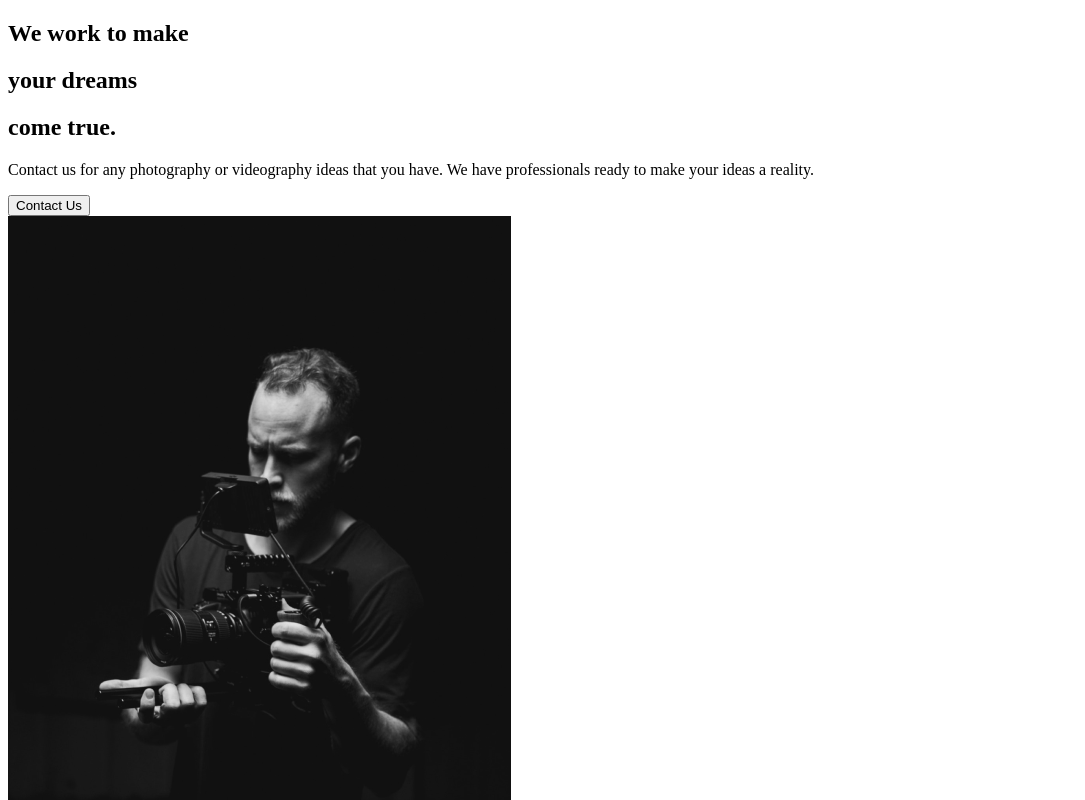
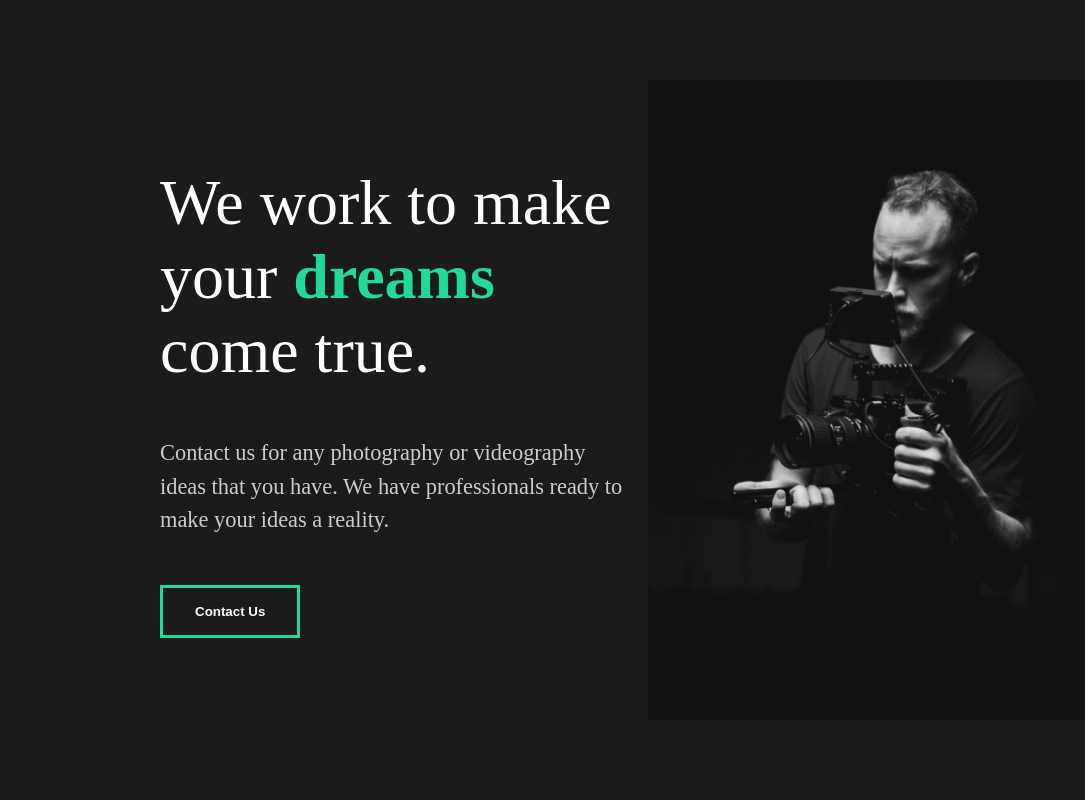
Before and after one commit to ryan-hughes97/react-mock-portfolio, a React (Create React App) app: page / in a window 1280 px wide. Shown: the top 800 px of the page, without its empty margins (0-1085 px from the left). Built offline with nearby package versions, Linux system fonts and the light colour scheme.

Commit message:
+ Styled Components for About Section

```diff
--- a/src/App.js
+++ b/src/App.js
@@ -1,9 +1,13 @@
 import './App.css';
+// Global Style
+import GlobalStyle from './components/GlobalStyle';
+// Import Pages
 import AboutUs from './pages/AboutUs';
 
 function App() {
   return (
     <div className='App'>
+      <GlobalStyle />
       <AboutUs />
     </div>
   );
--- a/src/components/AboutSection.js
+++ b/src/components/AboutSection.js
@@ -1,34 +1,66 @@
 import React from 'react';
 import home1 from '../img/home1.png';
+// import styled
+import styled from 'styled-components';
 
 const AboutSection = () => {
   return (
-    <div>
-      <div className='description'>
+    <StyledAbout>
+      <StyledDescription>
         <div className='title'>
-          <div className='hide'>
+          <StyledHide>
             <h2>We work to make</h2>
-          </div>
-          <div className='hide'>
+          </StyledHide>
+          <StyledHide>
             <h2>
               your <span>dreams</span>
             </h2>
-          </div>
-          <div className='hide'>
+          </StyledHide>
+          <StyledHide>
             <h2>come true.</h2>
-          </div>
+          </StyledHide>
           <p>
             Contact us for any photography or videography ideas that you have.
             We have professionals ready to make your ideas a reality.
           </p>
           <button>Contact Us</button>
         </div>
-      </div>
-      <div className='image'>
+      </StyledDescription>
+      <StyledImage>
         <img src={home1} alt='guy with a camera' />
-      </div>
-    </div>
+      </StyledImage>
+    </StyledAbout>
   );
 };
 
+// Styled Component
+const StyledAbout = styled.div`
+  min-height: 90vh;
+  display: flex;
+  align-items: center;
+  justify-content: space-between;
+  padding: 5rem 10rem;
+  color: white;
+`;
+
+const StyledDescription = styled.div`
+  flex: 1;
+  padding-right: 1rem;
+  font-weight: lighter;
+`;
+
+const StyledImage = styled.div`
+  flex: 1;
+  overflow: hidden;
+  img {
+    width: 100%;
+    height: 80vh;
+    object-fit: cover;
+  }
+`;
+
+const StyledHide = styled.div`
+  overflow: hidden;
+`;
+
 export default AboutSection;
--- /dev/null
+++ b/src/components/GlobalStyle.js
@@ -0,0 +1,53 @@
+import { createGlobalStyle } from 'styled-components';
+
+const GlobalStyle = createGlobalStyle`
+  * {
+    margin: 0;
+    padding: 0;
+    box-sizing: border-box;
+  }
+
+  body {
+    background: #1b1b1b;
+  }
+
+  button {
+    font-weight: bold;
+    font-size: 1.1.rem;
+    cursor: pointer;
+    padding: 1rem 2rem;
+    border: 3px solid #23d997;
+    background: transparent;
+    color: white;
+    transition: all .5s ease;
+    &:hover {
+      background-color: #23d997;
+      color: white;
+    }
+  }
+  h2 {
+      font-weight: lighter;
+      font-size: 4rem;
+    }
+  h3 {
+    color: white;
+  }
+  h4 {
+    font-weight: bold;
+  }
+  span {
+    font-weight: bold;
+    color: #23d997
+  }
+  a {
+    font-size: 1.1rem;
+  }
+  p {
+    padding: 3rem 0;
+    color: #ccc;
+    font-size: 1.4rem;
+    line-height: 150%;
+  }
+`;
+
+export default GlobalStyle;
```
Also changed, not shown: 1 other file (tests, documents, lock files or other folders).
